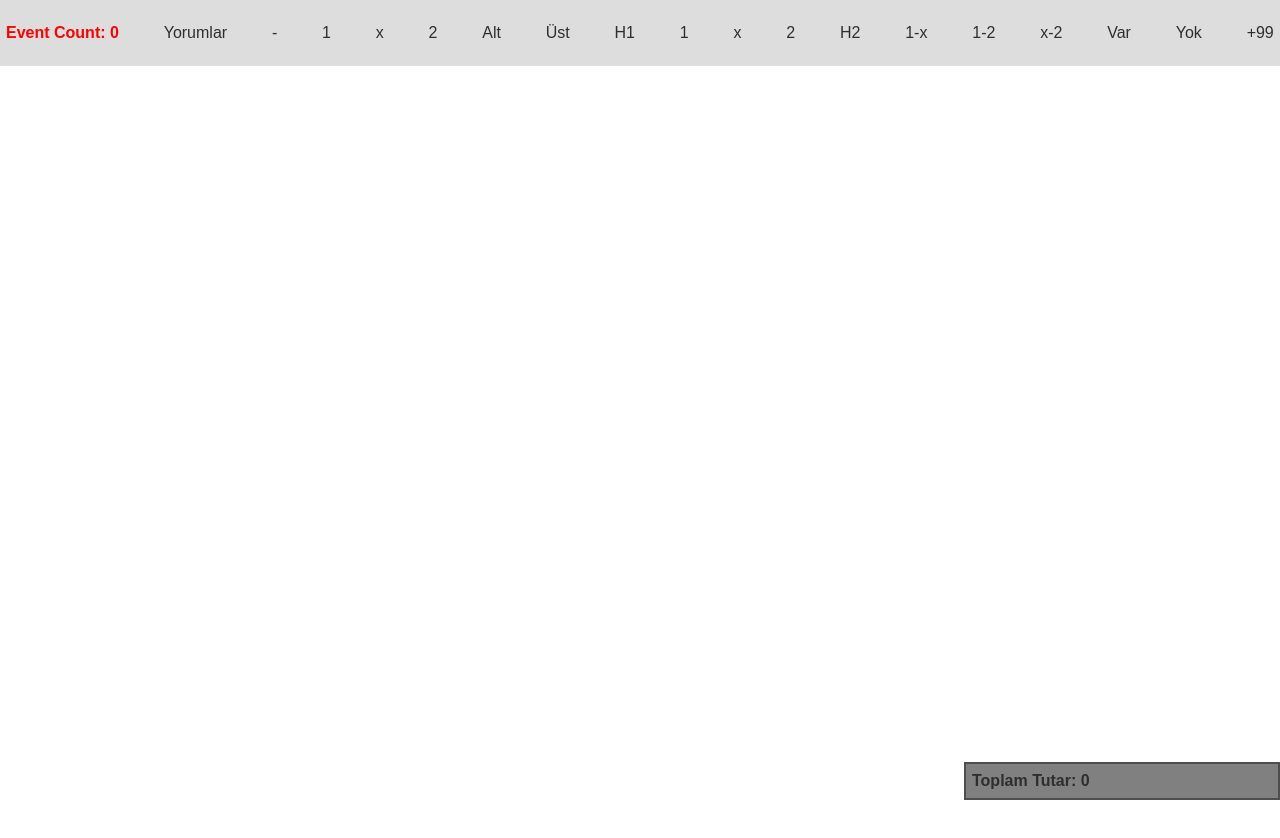
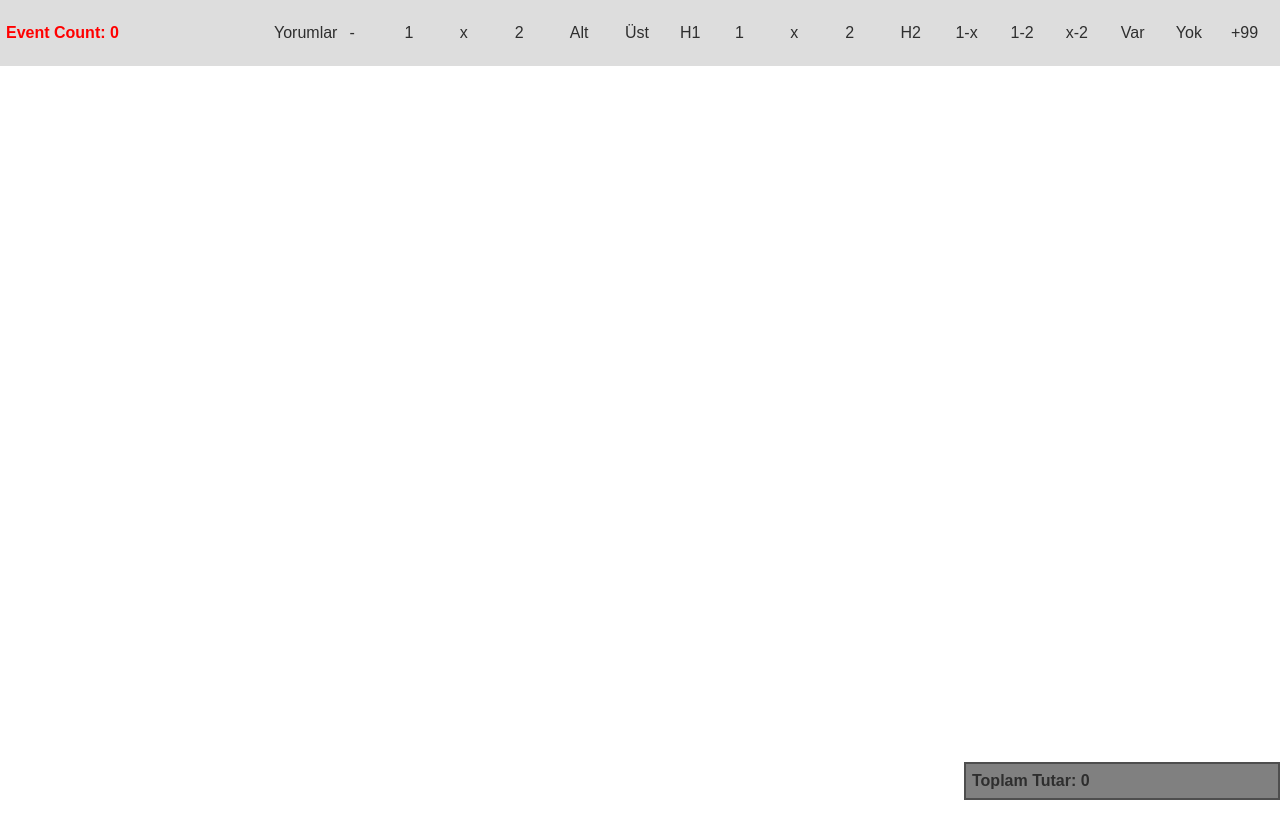
Before and after one commit to BurakCaglayan/big-list-app-with-react-context, a React (Create React App) app: page / in a window 1280 px wide. Shown: the top 838 px of the page. Built offline with nearby package versions, Linux system fonts and the light colour scheme.

Commit message:
Update list item cells widths

```diff
--- a/src/components/eventList/eventListCommonRow/EventListCommonRow.js
+++ b/src/components/eventList/eventListCommonRow/EventListCommonRow.js
@@ -2,7 +2,11 @@ import { memo } from 'react';
 
 const EventListCommonRow = memo(({ headers, uniqKey }) =>
   headers.map((header, index) => (
-    <div className="event-list__row__cell" key={`${uniqKey}-${index}`}>
+    <div
+      className="event-list__row__cell"
+      style={{ width: '7%' }}
+      key={`${uniqKey}-${index}`}
+    >
       {header}
     </div>
   ))
--- a/src/components/eventList/eventListHeader/EventListHeader.js
+++ b/src/components/eventList/eventListHeader/EventListHeader.js
@@ -3,7 +3,10 @@ import EventListCommonRow from '../eventListCommonRow/EventListCommonRow';
 const EventListHeader = ({ eventTotalCount, headers }) => {
   return (
     <div className="list-header">
-      <div className="color-danger event-list__row__cell">{`Event Count: ${eventTotalCount}`}</div>
+      <div
+        className="color-danger event-list__row__cell"
+        style={{ minWidth: '20%' }}
+      >{`Event Count: ${eventTotalCount}`}</div>
       <EventListCommonRow uniqKey="header-row" headers={headers} />
     </div>
   );
--- a/src/components/eventList/eventListItem/EventListItem.js
+++ b/src/components/eventList/eventListItem/EventListItem.js
@@ -28,7 +28,10 @@ const EventListItem = ({
   return (
     <div ref={rowRef} className="event-list">
       <div key={`${eventCode}-${rowKey}-1`} className="event-list__row">
-        <div className="event-list__row__header-cell">
+        <div
+          className="event-list__row__header-cell"
+          style={{ minWidth: '20%' }}
+        >
           <span className="color-secondary">{rowKey + 1}</span>
           <span className="color-danger">{eventGeneralInfo[rowKey]}</span>
         </div>
@@ -42,7 +45,10 @@ const EventListItem = ({
         className="event-list__row"
         onClick={(e) => handleEventSelect({ e, event })}
       >
-        <div className="event-list__row__header-cell">{`${eventCode} ${eventTime} ${eventName}`}</div>
+        <div
+          className="event-list__row__header-cell"
+          style={{ minWidth: '20%' }}
+        >{`${eventCode} ${eventTime} ${eventName}`}</div>
         <div className="event-list__row__cell">Yorumlar</div>
         <div className="event-list__row__cell" id={`${eventCode}-0`}>
           {mbs}
--- a/src/styles/main.scss
+++ b/src/styles/main.scss
@@ -42,6 +42,7 @@ $color-yellow: #F1C102;
 .event-list__row__cell {
   display: flex;
   padding: 10px 5px;
+  width: 4%;
 }
 
 .event-list__row__header-cell {
```
